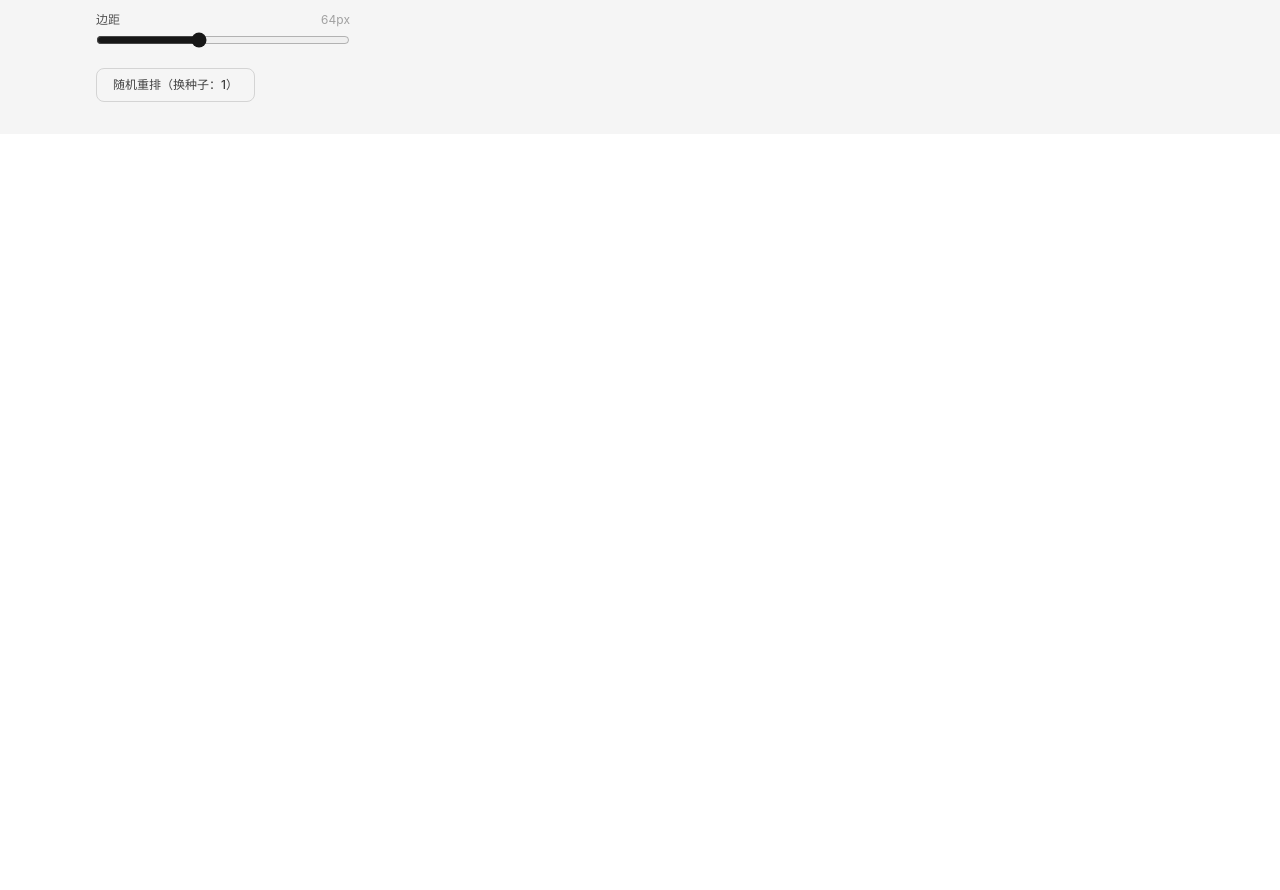
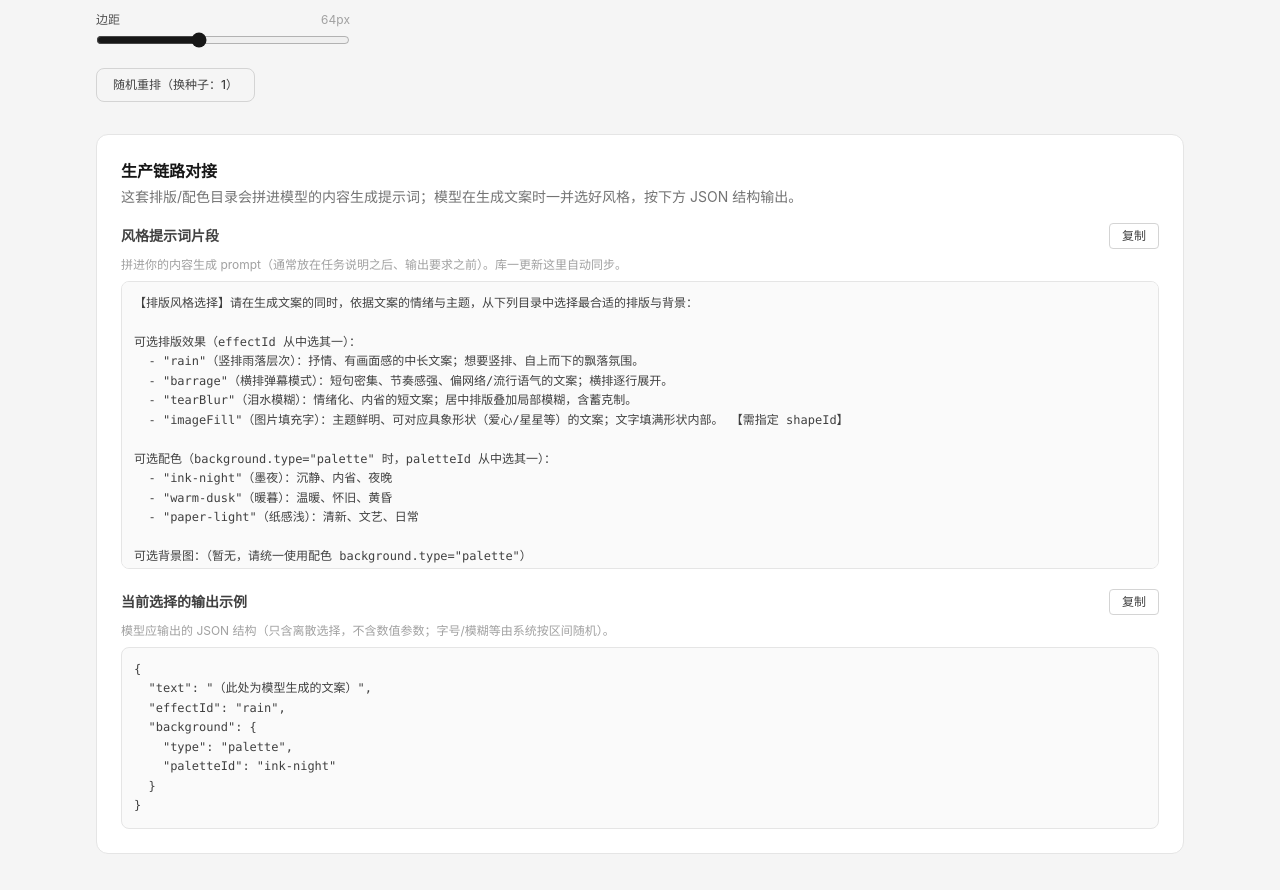
Before and after one commit to Dreamelse-AI/popop-tool, a React (Vite) app: page /tools/text-layout in a window 1280 px wide. Shown: the part 1000-1890 px from the top of the page. Before the commit the page ends 1134 px from the top, so only its background shows below. Built offline with nearby package versions, Linux system fonts and the light colour scheme.

Commit message:
feat: 工具页加生产链路面板（风格提示词片段+复制+输出示例 JSON）

```diff
--- /dev/null
+++ b/src/features/text-layout/PromptPanel.tsx
@@ -0,0 +1,90 @@
+import { useMemo, useState } from 'react';
+import type { EffectMode, EffectParams } from '@/types/layout';
+import type { Background, GenerationOutput } from '@/types/catalog';
+import { buildStylePromptSection } from '@/services/buildPrompt';
+
+interface PromptPanelProps {
+  mode: EffectMode;
+  params: EffectParams;
+  background: Background;
+  /** 当前输入文案（作为示例 JSON 里的 text） */
+  text: string;
+}
+
+/**
+ * 生产链路面板：把骨架里「拼接生成」相关的内容显性化到界面。
+ *  - 风格提示词片段（拼进内容生成 prompt 的上下文）+ 一键复制
+ *  - 当前选择对应的 GenerationOutput 示例 JSON（模型应输出的样子）
+ */
+export function PromptPanel({ mode, params, background, text }: PromptPanelProps) {
+  const [copied, setCopied] = useState<'prompt' | 'json' | null>(null);
+
+  const promptSection = useMemo(() => buildStylePromptSection(), []);
+
+  const sampleOutput = useMemo<GenerationOutput>(() => {
+    const out: GenerationOutput = {
+      text: text.trim() || '（此处为模型生成的文案）',
+      effectId: mode,
+      background,
+    };
+    if (mode === 'imageFill' && params.fillShape !== 'image') {
+      out.shapeId = params.fillShape;
+    }
+    return out;
+  }, [mode, params.fillShape, background, text]);
+
+  const sampleJson = useMemo(() => JSON.stringify(sampleOutput, null, 2), [sampleOutput]);
+
+  const copy = async (kind: 'prompt' | 'json', value: string) => {
+    try {
+      await navigator.clipboard.writeText(value);
+      setCopied(kind);
+      window.setTimeout(() => setCopied(null), 1500);
+    } catch (e) {
+      console.error('clipboard.write.failed', e);
+      alert('复制失败，请手动选择文本复制');
+    }
+  };
+
+  return (
+    <div className="flex flex-col gap-5">
+      <div>
+        <div className="mb-2 flex items-center justify-between">
+          <span className="text-sm font-semibold text-neutral-700">风格提示词片段</span>
+          <button
+            type="button"
+            onClick={() => copy('prompt', promptSection)}
+            className="rounded border border-neutral-300 px-3 py-1 text-xs font-medium text-neutral-700 transition hover:border-neutral-900"
+          >
+            {copied === 'prompt' ? '已复制' : '复制'}
+          </button>
+        </div>
+        <p className="mb-2 text-xs text-neutral-400">
+          拼进你的内容生成 prompt（通常放在任务说明之后、输出要求之前）。库一更新这里自动同步。
+        </p>
+        <pre className="max-h-72 overflow-auto rounded-lg border border-neutral-200 bg-neutral-50 p-3 text-xs leading-relaxed text-neutral-700 whitespace-pre-wrap">
+          {promptSection}
+        </pre>
+      </div>
+
+      <div>
+        <div className="mb-2 flex items-center justify-between">
+          <span className="text-sm font-semibold text-neutral-700">当前选择的输出示例</span>
+          <button
+            type="button"
+            onClick={() => copy('json', sampleJson)}
+            className="rounded border border-neutral-300 px-3 py-1 text-xs font-medium text-neutral-700 transition hover:border-neutral-900"
+          >
+            {copied === 'json' ? '已复制' : '复制'}
+          </button>
+        </div>
+        <p className="mb-2 text-xs text-neutral-400">
+          模型应输出的 JSON 结构（只含离散选择，不含数值参数；字号/模糊等由系统按区间随机）。
+        </p>
+        <pre className="overflow-auto rounded-lg border border-neutral-200 bg-neutral-50 p-3 text-xs leading-relaxed text-neutral-700 whitespace-pre-wrap">
+          {sampleJson}
+        </pre>
+      </div>
+    </div>
+  );
+}
--- a/src/pages/TextLayoutPage.tsx
+++ b/src/pages/TextLayoutPage.tsx
@@ -6,6 +6,7 @@ import { LayoutCanvas, type LayoutCanvasHandle } from '@/features/text-layout/La
 import { ModePicker } from '@/features/text-layout/ModePicker';
 import { ParamControls } from '@/features/text-layout/ParamControls';
 import { BackgroundPicker } from '@/features/text-layout/BackgroundPicker';
+import { PromptPanel } from '@/features/text-layout/PromptPanel';
 import { downloadDataUrl } from '@/features/text-layout/exportImage';
 
 const PREVIEW_WIDTH = 420;
@@ -179,6 +180,17 @@ export function TextLayoutPage() {
           </button>
         </section>
       </main>
+
+      {/* 生产链路面板：提示词片段 + 输出示例 */}
+      <section className="mx-auto max-w-6xl px-8 pb-12">
+        <div className="rounded-xl border border-neutral-200 bg-white p-6">
+          <h2 className="mb-1 text-base font-bold text-neutral-900">生产链路对接</h2>
+          <p className="mb-4 text-sm text-neutral-500">
+            这套排版/配色目录会拼进模型的内容生成提示词；模型在生成文案时一并选好风格，按下方 JSON 结构输出。
+          </p>
+          <PromptPanel mode={mode} params={params} background={background} text={inputText} />
+        </div>
+      </section>
     </div>
   );
 }
```
Also changed, not shown: 1 other file (tests, documents, lock files or other folders).
